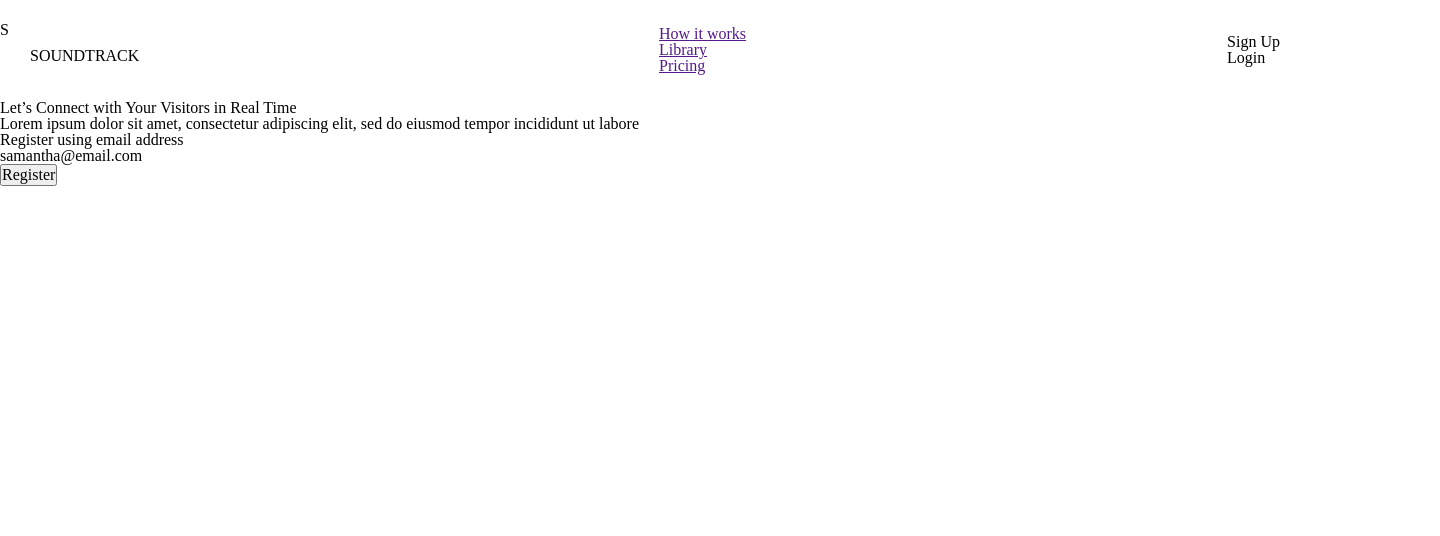
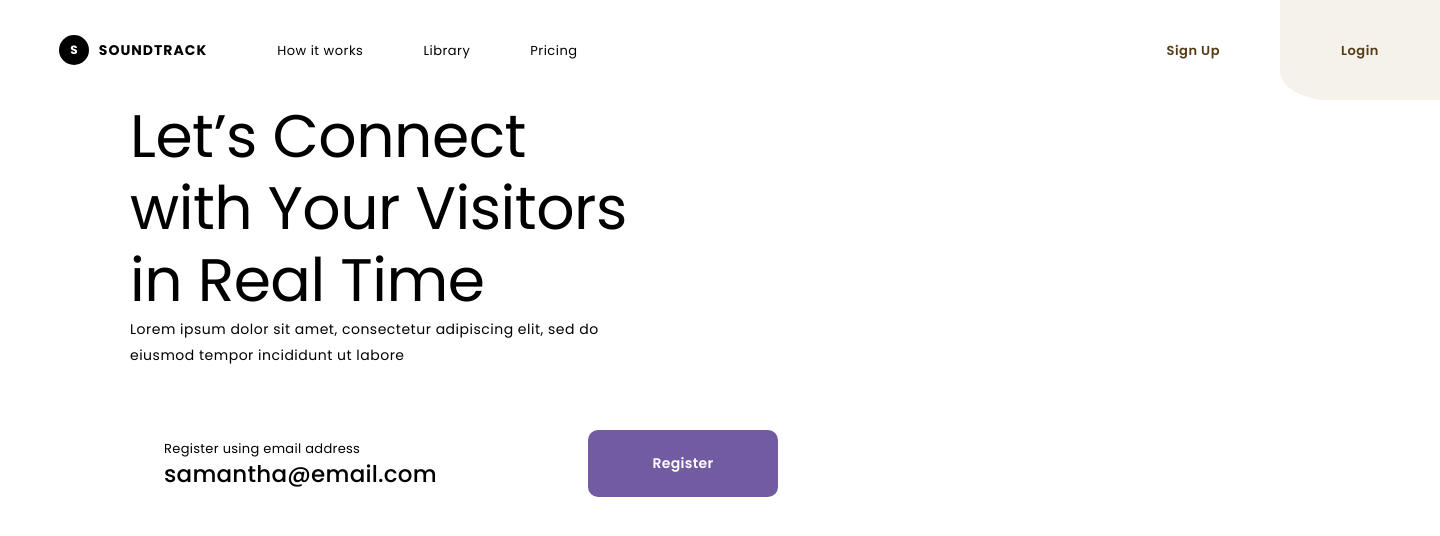
Before and after one commit to VV-lad/Soundtrack, a plain HTML site: page index.html in a window 1280 px wide. Shown: the top 536 px of the page, 1440 px wide, since content can reach past the window. Drawn offline with nearby package versions, Linux system fonts and the light colour scheme.

Commit message:
Update style.css

```diff
--- a/style.css
+++ b/style.css
@@ -1,77 +1,202 @@
 @import url("https://fonts.googleapis.com/css2?family=Poppins:ital,wght@0,100;0,200;0,300;0,400;0,500;0,600;0,700;0,800;0,900;1,100;1,200;1,300;1,400;1,500;1,600;1,700;1,800;1,900&display=swap");
+
 * {
+    margin: 0;
     padding: 0;
-    margin: 0;
     box-sizing: border-box;
+}
+
+body {
+    background: #000000;
+}
+
+.container {
+    width: 1440px;
+    height: 3818px;
+    background: #fff;
+    margin: 0 auto;
 }
 
 .header {
     width: 100%;
     height: 100px;
-    position: relative;
+    display: flex;
+    justify-content: end;
+    align-items: center;
+    padding-left: 30px;
+
+}
+
+.logo {
+    gap: 10px;
+    font-family: 'Poppins', sans-serif;
     display: flex;
     justify-content: space-between;
-    align-items: center;
 }
 
-.soundtrack {
-    width: 148px;
+.circle {
+    font-size: 12px;
+    font-weight: 700;
+    width: 30px;
     height: 30px;
-    display: flex;
-    gap: 8px;
-    margin-top: 10px;
-    margin-left: 30px;
-}
-.text-Soundtrack {
-    width: 108px;
-    height: 23px;
-    top: 38px;
-    margin-top: 4px;
-    opacity: 0px;
-    font-family: Poppins;
-    font-size: 14px;
-    font-weight: 700;
-    line-height: 23px;
-    letter-spacing: 1.0000001192092896px;
-    text-align: left;
-}
-
-.box {
-    width: 300px;
-    height: 13px;
-    margin-right: 900px;
-    padding: 0px;
-    gap: 49px;
-    opacity: 0px;
-    display: flex;
-    margin-left: 100px;
-}
-
-.Sign-up {
-    width: 53px;
-    height: 13px;
-    position: absolute;
-    right: 245px;
-}
-
-.login-box {
-    width: 160px;
-    height: 100px;
-    border-radius: 0 0 0 50px;
-    background: #f5f2ec;
-    margin-left: 300px;
+    border-radius: 50%;
+    background: #000;
+    color: #fff;
     display: flex;
     justify-content: center;
     align-items: center;
 }
 
-.login {
-    width: 38px;
-    height: 13px;
-    font-family: Poppins;
+.soundtrack {
+    font-size: 14px;
+    font-weight: 700;
+    display: flex;
+    align-items: center;
+    margin-right: 70px;
+    letter-spacing: 1px;
+}
+
+.nav {
+    display: flex;
+    gap: 60px;
+    font-family: 'Poppins', sans-serif;
+    font-size: 13px;
+    font-weight: 400;
+    letter-spacing: 0.5px;
+}
+
+.nav a {
+    color: #000;
+    text-decoration: none;
+}
+
+.buttons {
+    display: flex;
+    gap: 60px;
+    font-family: 'Poppins', sans-serif;
     font-size: 13px;
     font-weight: 600;
-    line-height: 13px;
+    color: #553C16;
+    letter-spacing: 0.5px;
+}
+
+.button.s {
+    display: flex;
+    justify-content: center;
+    align-items: center;
+    margin-left: 589px;
+}
+
+.button.gray {
+    width: 160px;
+    height: 100px;
+    background: #F5F2EC;
+    border-radius: 0 0 0 30%;
+    display: flex;
+    justify-content: center;
+    align-items: center;
+}
+
+.main {
+    position: relative;
+    width: 1360px;
+    height: 900px;
+    padding-left: 130px;
+}
+
+.main>.photos {
+    position: absolute;
+}
+
+.title {
+    width: 498px;
+    height: 302px;
+}
+
+.section-title {
+    font-family: Poppins;
+    font-size: 60px;
+    font-weight: 400;
+    line-height: 72px;
+    letter-spacing: -0.5000000596046448px;
+    text-align: left;
+}
+
+.title-info {
+    font-family: Poppins;
+    font-size: 14px;
+    font-weight: 400;
+    line-height: 26px;
     letter-spacing: 0.5000000596046448px;
     text-align: left;
 }
+
+.email-box {
+    position: relative;
+    display: flex;
+    width: 682px;
+    height: 123px;
+    gap: 151px;
+    justify-content: center;
+    background: #fff;
+    border-radius: 10px;
+    z-index:1;
+    align-items: center;
+}
+.email-box .wrapper{
+    display: flex;
+    flex-direction: column;
+}
+.email-box p {
+    font-family: Poppins;
+    font-size: 13px;
+    font-weight: 400;
+    line-height: 21px;
+    letter-spacing: 0.30000001192092896px;
+    text-align: left;
+}
+
+.email-box .email {
+    font-family: Poppins;
+    font-size: 23px;
+    font-weight: 500;
+    line-height: 30px;
+    letter-spacing: 0.23000000417232513px;
+    text-align: left;
+}
+
+.email-box>button {
+    font-family: Poppins;
+    font-size: 14px;
+    font-weight: 600;
+    line-height: 21px;
+    letter-spacing: 0.32307693362236023px;
+    text-align: center;
+    width: 190px;
+    height: 67px;
+    border-radius: 10px;
+    background: #725BA1;
+    border: none;
+    color: #fff;
+}
+
+.photos {
+    display: flex;
+    align-items: center;
+    width: 1220px;
+    height: 890px;
+    top: 0;
+    right: 0;
+}
+
+.photos img:nth-child(1) {
+    align-self: flex-end;
+}
+
+.photos img:nth-child(2) {
+    align-self: flex-start;
+}
+
+.photos img:nth-child(3) {
+    margin-top: 215px;
+}
```
